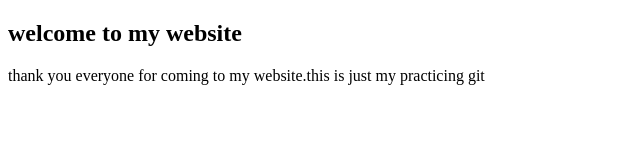
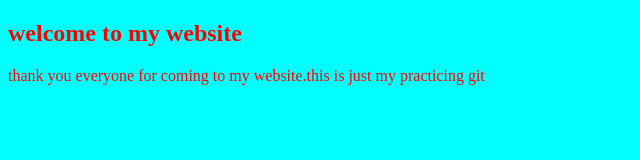
Before and after one commit to pulakesh2/projectgithub, a plain HTML site: page index.html in a window 1280 px wide. Shown: the whole page, without its empty margins (0-640 px from the left). Drawn offline with Linux system fonts and the light colour scheme.

Commit message:
adding new stylesheet

```diff
--- a/index.html
+++ b/index.html
@@ -2,6 +2,12 @@
 <html>
     <head>
         <title>first git  project</title>
+        <style>
+            body{
+                background-color: aqua;
+                color: red;
+            }
+        </style>
     </head>
     <body>
 
```
